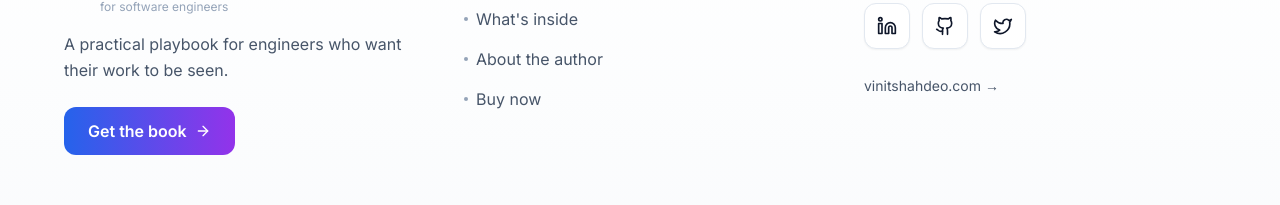
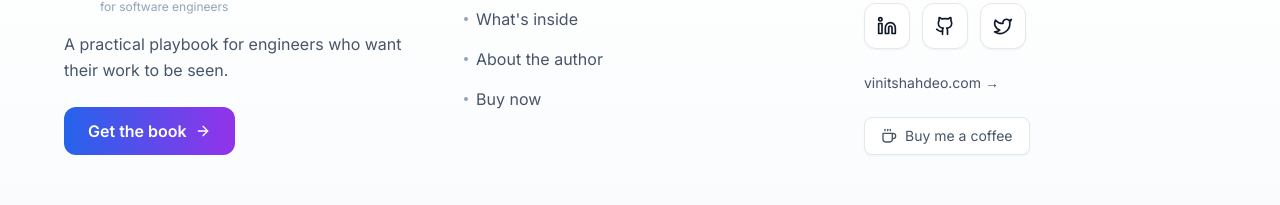
Before and after one commit to vinitshahdeo/digital-footprint-book, a Next.js app: page / in a window 1280 px wide. Shown: the part 10576-10781 px from the top of the page. Built offline with nearby package versions, Linux system fonts and the light colour scheme.

Commit message:
added bymc button

```diff
--- a/components/Footer.tsx
+++ b/components/Footer.tsx
@@ -1,6 +1,6 @@
 'use client'
 
-import { Linkedin, Github, Twitter, ArrowRight, Footprints } from 'lucide-react'
+import { Linkedin, Github, Twitter, ArrowRight, Footprints, Coffee } from 'lucide-react'
 import { motion } from 'framer-motion'
 
 const socialLinks = [
@@ -123,10 +123,23 @@ export default function Footer() {
               href="https://vinitshahdeo.com"
               target="_blank"
               rel="noopener noreferrer"
-              className="text-slate-600 hover:text-blue-600 transition-colors text-sm font-medium"
+              className="text-slate-600 hover:text-blue-600 transition-colors text-sm font-medium block mb-6"
             >
               vinitshahdeo.com →
             </a>
+
+            {/* Support Badge */}
+            <motion.a
+              href="https://www.buymeacoffee.com/vinitshahdeo"
+              target="_blank"
+              rel="noopener noreferrer"
+              className="inline-flex items-center gap-2 px-4 py-2 bg-white border border-slate-200 rounded-lg hover:border-slate-300 hover:bg-slate-50 transition-all duration-300 text-sm text-slate-600 hover:text-slate-900 shadow-sm"
+              whileHover={{ scale: 1.02, y: -2 }}
+              whileTap={{ scale: 0.98 }}
+            >
+              <Coffee className="w-4 h-4" />
+              <span>Buy me a coffee</span>
+            </motion.a>
           </div>
         </div>
 
```
